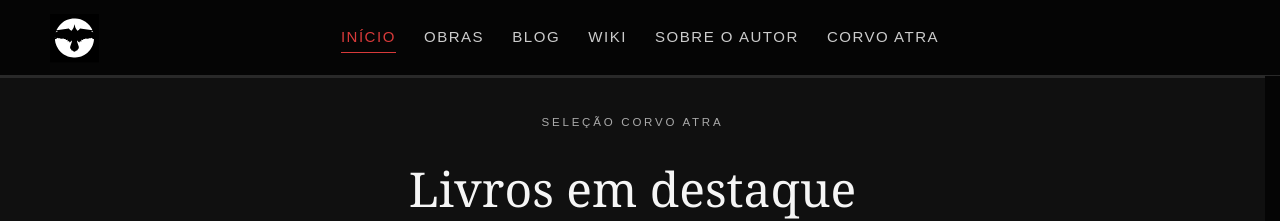
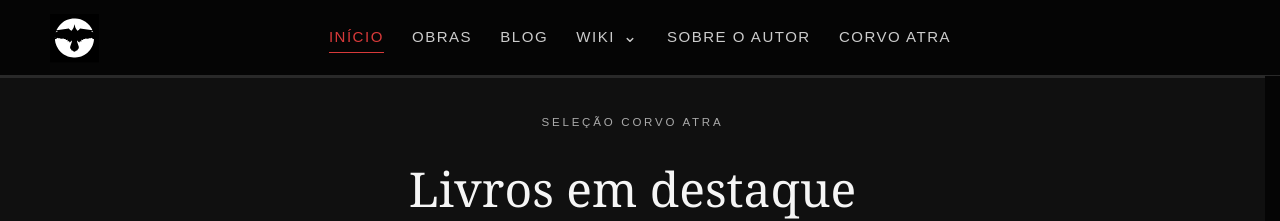
Before and after one commit to corvoatra/corvo-atra, a Jekyll site: the page built from index.html, in a window 1280 px wide. Shown: the top 221 px of the page. Built offline with Jekyll 4.4.1, drawn with Linux system fonts in a browser that asks for light colours.

Commit message:
Transforma Wiki em dropdown com Guardiões do Véu no menu global

```diff
--- a/_includes/site-header.html
+++ b/_includes/site-header.html
@@ -9,4 +9,17 @@ header.wrap nav[aria-label="Navegação principal"] a{display:inline-block!impor
 header.wrap nav[aria-label="Navegação principal"] a:visited{color:#ccc!important}
 header.wrap nav[aria-label="Navegação principal"] a:hover,header.wrap nav[aria-label="Navegação principal"] a:focus-visible,header.wrap nav[aria-label="Navegação principal"] a[aria-current="page"]{color:#d83a3a!important;border-bottom-color:#d83a3a!important}
 @media(max-width:768px){body{padding-top:105px!important}header.wrap{height:105px!important;min-height:105px!important;max-height:105px!important;flex-direction:column!important;padding:8px 10px!important;gap:5px!important}header.wrap .wordmark{position:static!important;transform:none!important;width:49px!important;height:49px!important;flex:none!important;margin:0!important}header.wrap nav[aria-label="Navegação principal"]{width:100%!important;flex:0 0 auto!important;flex-wrap:wrap!important;gap:3px 12px!important;font-size:.73rem!important;line-height:1.15!important}header.wrap nav[aria-label="Navegação principal"] a{padding:3px 0!important}}
-</style><header class="wrap"><a aria-label="Corvo Atra — início" class="wordmark" href="{{ '/index.html' | relative_url }}"><img alt="Corvo Atra" src="{{ '/assets/imagens/logo-corvo-perfil.svg' | relative_url }}?v=corvo-20261017"/></a><nav aria-label="Navegação principal"><a href="{{ '/index.html' | relative_url }}"{% if page.url == '/' or page.url == '/index.html' %} aria-current="page"{% endif %}>Início</a><a href="{{ '/obras.html' | relative_url }}"{% if page.url == '/obras.html' or page.url == '/series.html' or page.url contains '/livro-' %} aria-current="page"{% endif %}>Obras</a><a href="{{ '/blog/' | relative_url }}"{% if page.url contains '/blog/' %} aria-current="page"{% endif %}>Blog</a><a href="{{ '/wiki.html' | relative_url }}"{% if page.url == '/wiki.html' %} aria-current="page"{% endif %}>Wiki</a><a href="{{ '/autor.html' | relative_url }}"{% if page.url == '/autor.html' %} aria-current="page"{% endif %}>Sobre o autor</a><a href="{{ '/corvo-atra.html' | relative_url }}"{% if page.url == '/corvo-atra.html' %} aria-current="page"{% endif %}>Corvo Atra</a></nav></header>
+
+/* Dropdown Wiki: mantém a navegação e funciona com toque, clique e teclado. */
+header.wrap nav[aria-label="Navegação principal"] .corvo-nav-dropdown{position:relative!important;display:inline-flex!important;align-items:center!important;align-self:center!important;flex:none!important;min-width:0}
+header.wrap nav[aria-label="Navegação principal"] .corvo-nav-dropdown>summary{list-style:none;cursor:pointer;display:inline-flex;align-items:center;gap:8px;color:#ccc!important;font:inherit!important;letter-spacing:inherit!important;text-transform:uppercase!important;white-space:nowrap;padding:5px 0!important;border-bottom:1px solid transparent!important;user-select:none}
+header.wrap nav[aria-label="Navegação principal"] .corvo-nav-dropdown>summary::-webkit-details-marker{display:none}
+header.wrap nav[aria-label="Navegação principal"] .corvo-nav-dropdown>summary::marker{content:""}
+header.wrap nav[aria-label="Navegação principal"] .corvo-nav-dropdown>summary:hover,header.wrap nav[aria-label="Navegação principal"] .corvo-nav-dropdown>summary:focus-visible,header.wrap nav[aria-label="Navegação principal"] .corvo-nav-dropdown>summary[aria-current="page"],header.wrap nav[aria-label="Navegação principal"] .corvo-nav-dropdown[open]>summary{color:#d83a3a!important;border-bottom-color:#d83a3a!important}
+header.wrap nav[aria-label="Navegação principal"] .corvo-nav-chevron{font-size:1.15em;line-height:1;display:inline-block;transition:transform .2s}
+header.wrap nav[aria-label="Navegação principal"] .corvo-nav-dropdown[open] .corvo-nav-chevron{transform:rotate(180deg)}
+header.wrap nav[aria-label="Navegação principal"] .corvo-nav-submenu{position:absolute;left:0;top:100%;min-width:max-content;z-index:10010;padding:10px 0;background:#0b0b0b;border:1px solid #292929;box-shadow:0 9px 24px rgba(0,0,0,.32);text-align:left}
+header.wrap nav[aria-label="Navegação principal"] .corvo-nav-submenu>a{display:block!important;padding:10px 20px!important;color:#f1f1f1!important;text-decoration:none!important;border:0!important;font:normal .83rem/1.4 Arial,sans-serif!important;letter-spacing:.08em!important;text-transform:uppercase!important}
+header.wrap nav[aria-label="Navegação principal"] .corvo-nav-submenu>a:hover,header.wrap nav[aria-label="Navegação principal"] .corvo-nav-submenu>a:focus-visible{color:#e34b4b!important;background:#171111!important}
+@media(max-width:768px){header.wrap nav[aria-label="Navegação principal"] .corvo-nav-dropdown>summary{padding:3px 0!important}.corvo-nav-submenu{left:auto!important;right:0!important}}
+</style><header class="wrap"><a aria-label="Corvo Atra — início" class="wordmark" href="{{ '/index.html' | relative_url }}"><img alt="Corvo Atra" src="{{ '/assets/imagens/logo-corvo-perfil.svg' | relative_url }}?v=corvo-20261017"/></a><nav aria-label="Navegação principal"><a href="{{ '/index.html' | relative_url }}"{% if page.url == '/' or page.url == '/index.html' %} aria-current="page"{% endif %}>Início</a><a href="{{ '/obras.html' | relative_url }}"{% if page.url == '/obras.html' or page.url == '/series.html' or page.url contains '/livro-' %} aria-current="page"{% endif %}>Obras</a><a href="{{ '/blog/' | relative_url }}"{% if page.url contains '/blog/' %} aria-current="page"{% endif %}>Blog</a><details class="corvo-nav-dropdown"><summary{% if page.url contains '/wiki-' or page.url == '/wiki.html' %} aria-current="page"{% endif %}>Wiki <span class="corvo-nav-chevron" aria-hidden="true">⌄</span></summary><div class="corvo-nav-submenu"><a href="{{ '/wiki-guardioes-do-veu.html' | relative_url }}">Guardiões do Véu</a></div></details><a href="{{ '/autor.html' | relative_url }}"{% if page.url == '/autor.html' %} aria-current="page"{% endif %}>Sobre o autor</a><a href="{{ '/corvo-atra.html' | relative_url }}"{% if page.url == '/corvo-atra.html' %} aria-current="page"{% endif %}>Corvo Atra</a></nav></header>
```
